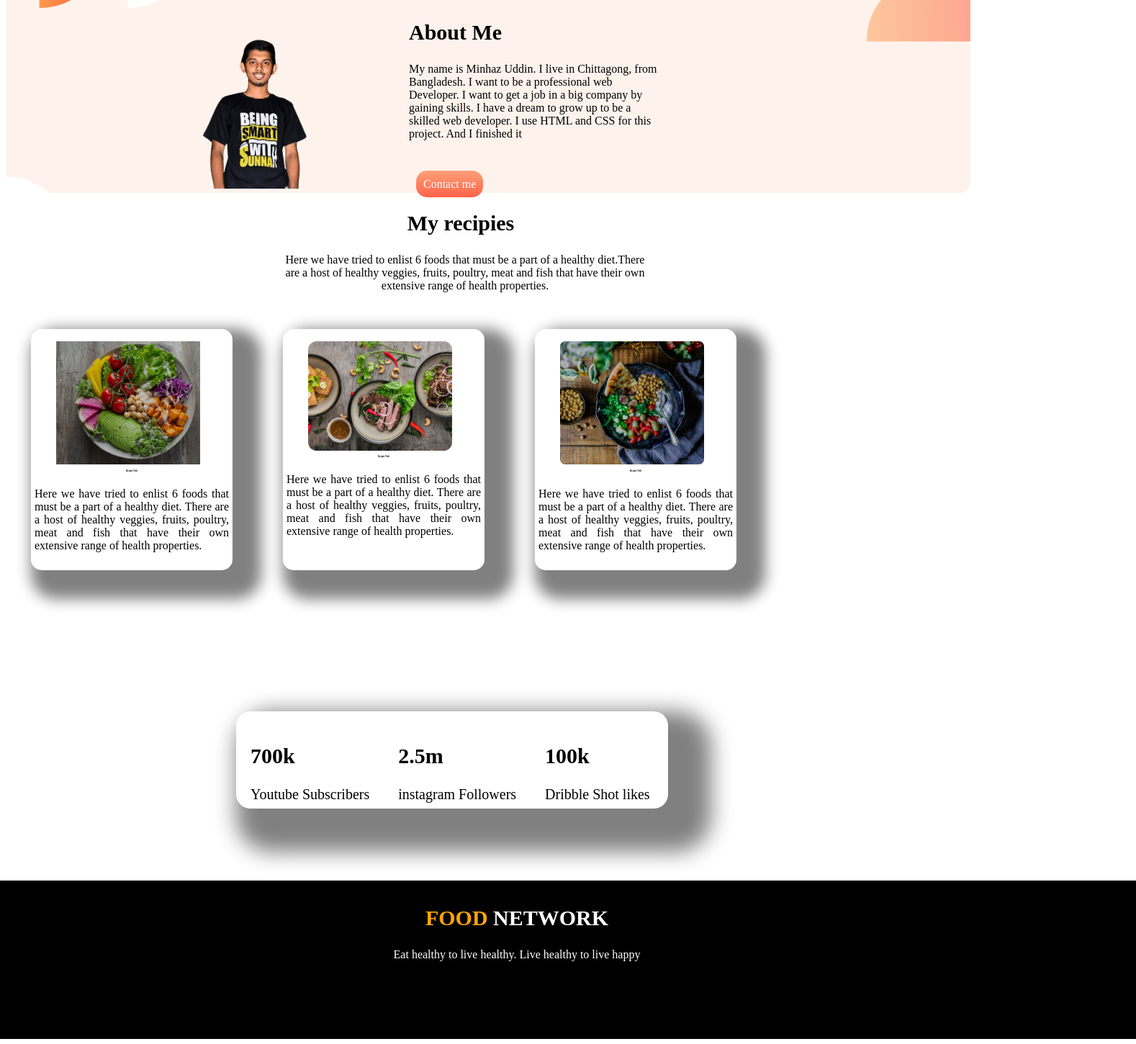
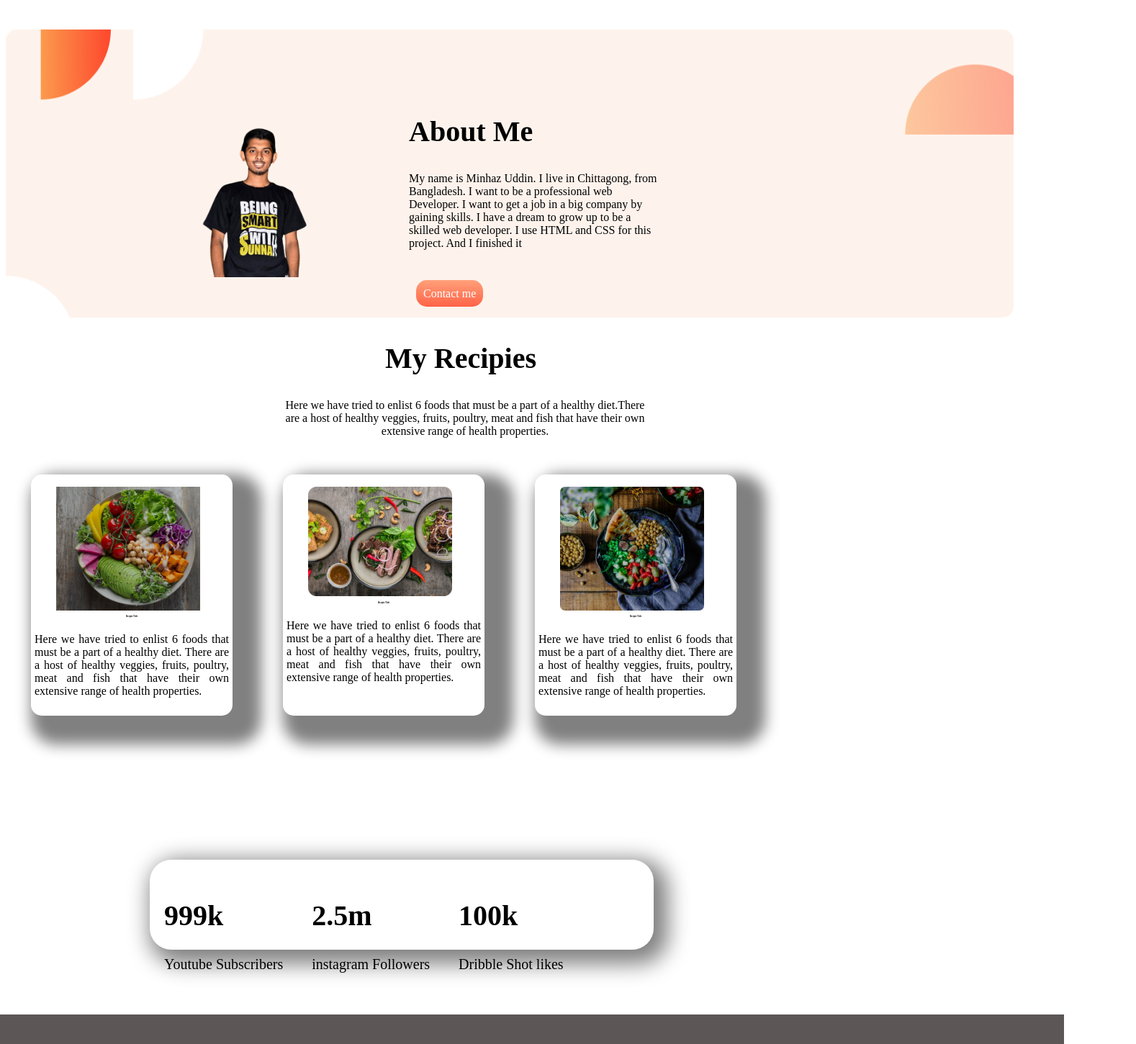
Before and after one commit to minhazuddin10/food-my-network, a plain HTML site: page index.html in a window 1280 px wide. Shown: the part 521-1971 px from the top of the page at 72% size, 1578 px wide, since content can reach past the window. Drawn offline with Linux system fonts and the light colour scheme.

Commit message:
margin added

```diff
--- a/index.html
+++ b/index.html
@@ -12,8 +12,9 @@
         <div class="hafl-width">
           <h1> <span class="text-color" > Skip </span>
             The Diet,</h1>
-            <h1>Just Eat Healthy</h1>
-            <h1> With Food Network</h1>
+            <h1>Just Eat Healthy With</h1>
+            <h1>Food Network</h1>
+
           <p>Imagine you don't need a diet because we provide   healthy and delicious food for you!</p>
           <a target="-blank" class="button-link" href="https://www.foodnetwork.com/"> Order Food </a>
         </div>
@@ -33,7 +34,7 @@
       </div>
   </section>
   <section>
-      <h1 class="text1">My recipies </h1>
+      <h1 class="text1">My Recipies </h1>
       <p id="text1">Here we have tried to enlist 6 foods that must be a part of a healthy diet.There are a host of healthy veggies, fruits, poultry, meat and fish that have their own extensive range of health properties.</p>
         <div class="workpage">
             <img src="images/food/Project Cover5.png" alt="">
@@ -54,7 +55,7 @@
             <section>
                 <div id ="conatiner">
                     <div class="left1">
-                        <h1> 700k</h1>
+                        <h1> 999k</h1>
                     <p> Youtube Subscribers </p>
                     </div>
                     <div class="left1">
--- a/style.css
+++ b/style.css
@@ -1,18 +1,21 @@
 
 h1{
-    font-size: 30px;
-    text-align:unset;
+    font-size: 40px;
+    text-align: left;
+
 
 }
 .hafl-width{
     width: 40%;
      margin-left: 50px;
      margin-top: 150px;
-    float: left;
+    float:left;
 }
 .half-width img{
 
         width: 400px;
+        margin-top: 100px;
+        margin-left: 150px;
 }
 .text-color{
     color: orange;
@@ -41,9 +44,9 @@ h1{
 }
 .baner-top{
     background-image: url("images/shapes/7.png");
-    height: 350px;
-    width: 1340px;
-    margin-top: 27px;
+    height: 400px;
+    width: 1400px;
+    margin-top: 50px;
     background-size: cover;
     border-radius: 15px;
 }
@@ -89,28 +92,28 @@ h1{
 }
 #conatiner{
 
-    width: 600px;
-    margin-top: 582px;
-    height: 135px;
-    border-radius: 20px;
-    margin-left: 320px;
-    box-shadow: 30px 30px 30px 30px gray;
+    width: 700px;
+    margin-top: 586px;
+    height: 125px;
+    border-radius: 30px;
+    margin-left: 200px;
+    box-shadow: 10px 10px 30px 10px gray;
 }
 .left1{
-    float: left;
+    float:left;
     margin: 20px;
     font-size: 20px;
 }
 
 
 .fotter{
-    background-color: black;
-    color: white;
+    background-color: rgb(92, 86, 86);
+    color: rgb(236, 223, 223);
     width: 1700px;
     height: 200px;
     text-align: center;
     padding: 10px;
-    margin-top: 100px;
-    margin-left: -150px;
+    margin-top: 90px;
+    margin-left: -250px;
 
 }
```
